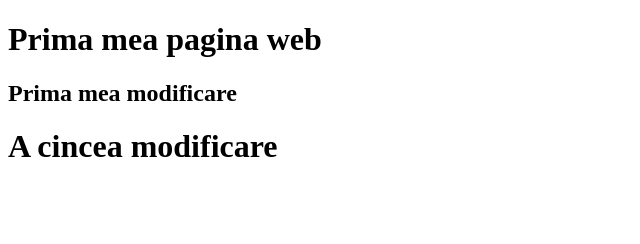
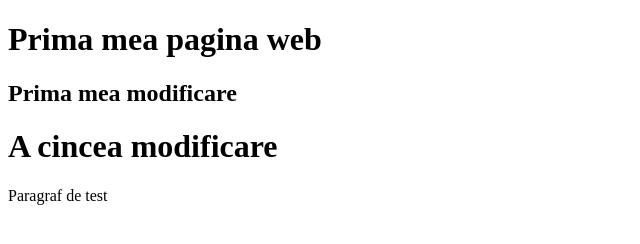
Before and after one commit to s-sergiusavin/demoGoIt, a plain HTML site: page index.html in a window 1280 px wide. Shown: the whole page, without its empty margins (0-640 px from the left). Drawn offline with Linux system fonts and the light colour scheme.

Commit message:
Al saselea commit

```diff
--- a/index.html
+++ b/index.html
@@ -7,5 +7,7 @@
     <h1>Prima mea pagina web</h1>
     <h2>Prima mea modificare</h2>
     <h1>A cincea modificare</h1>
+
+    <p>Paragraf de test</p>
 </body>
 </html>
```
